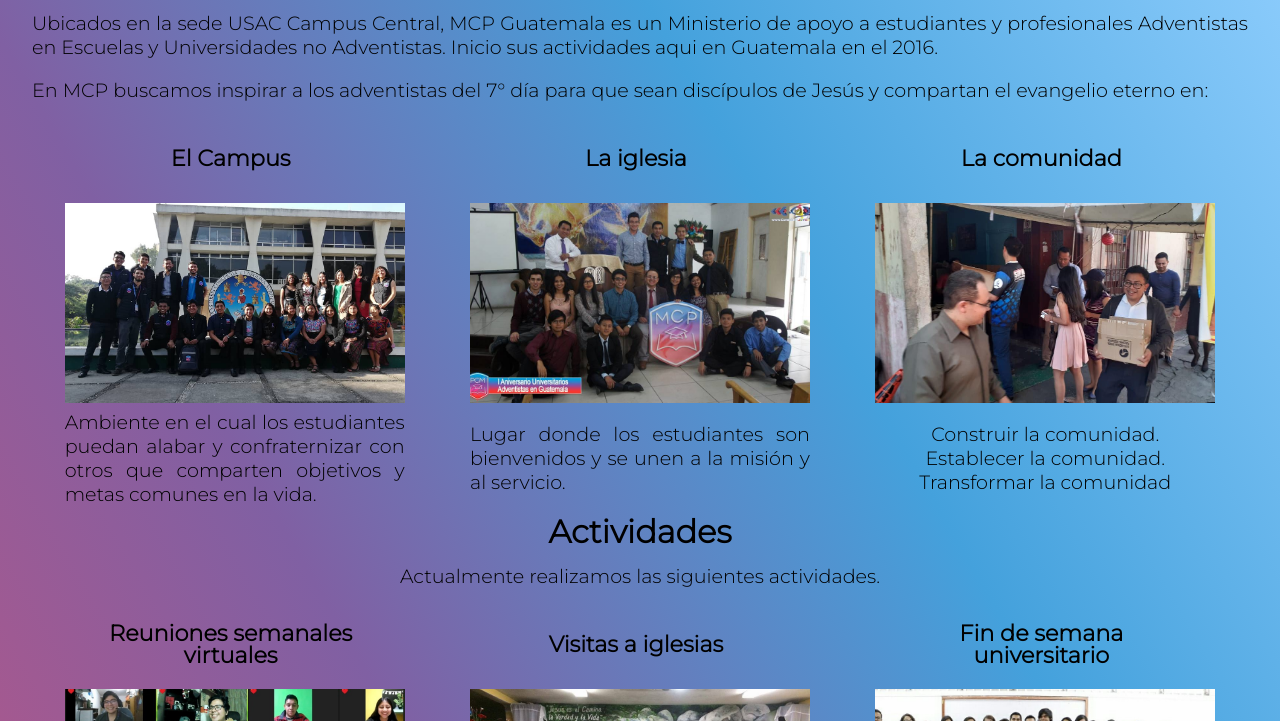
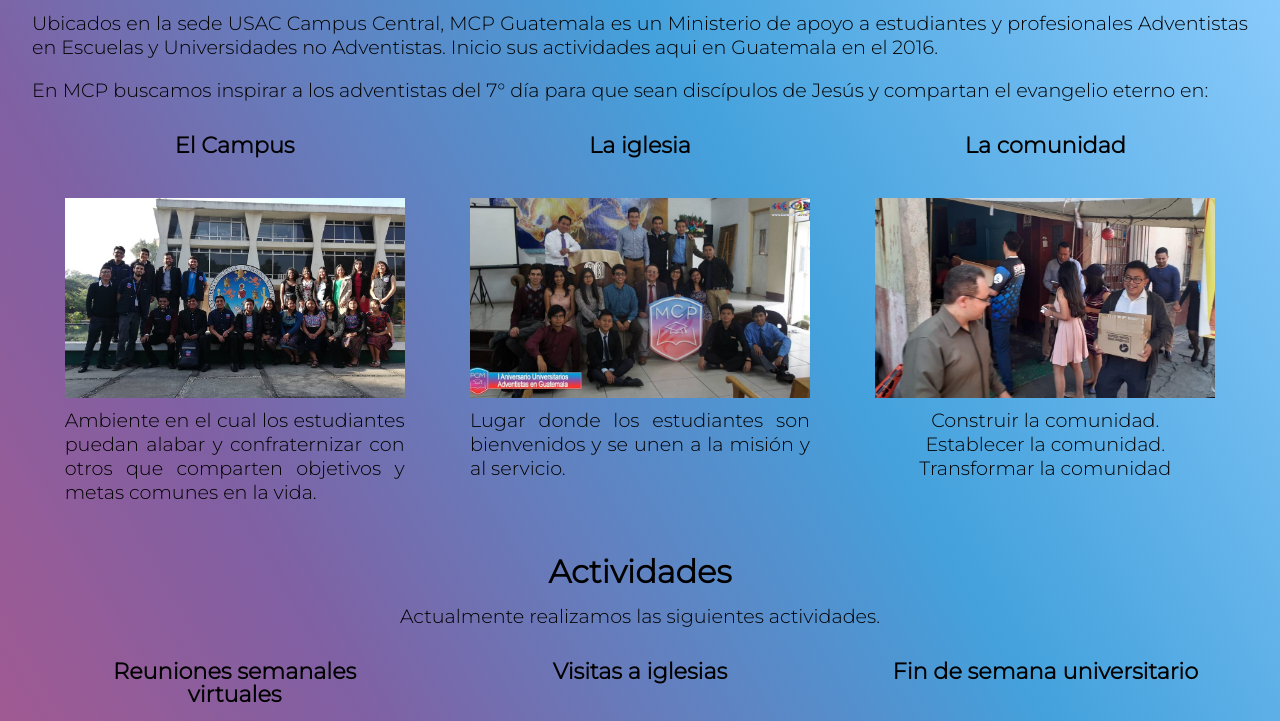
Before and after one commit to mcpguatemala/mcpguatemala, a plain HTML site: page index.html in a window 1280 px wide. Shown: the part 888-1609 px from the top of the page. Drawn offline with Linux system fonts and the light colour scheme.

Commit message:
correccion flex box, actividades y areas.

```diff
--- a/css/main.css
+++ b/css/main.css
@@ -84,9 +84,6 @@ body{
 .actividades__item, .areas__item {
     width: 30%;
     min-width: 330px;
-    /* para que aplique el wrap */
-    height: 350px;
-    /* max-width: 400px; */
 
     justify-content: space-around;
     margin: 1rem 0;
@@ -100,13 +97,11 @@ body{
     grid-template-rows: 80px 210px 100px;
     padding: 0 1rem;
     text-align: center;
-    align-items: center;
 }
 
 .actividades__item__titulo, .areas__item__titulo {
     grid-area: titulo;
     padding: 0 1rem;
-    max-width: 300px;
 }
 
 .actividades__item__imagenes, .areas__item__imagenes {
```
